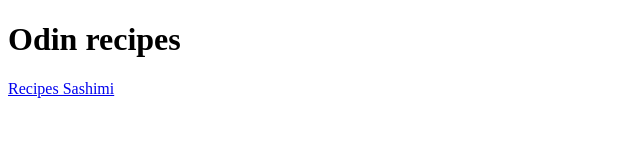
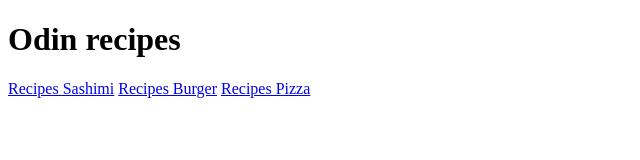
Before and after one commit to Tanachote1/odin-recipes, a plain HTML site: page index.html in a window 1280 px wide. Shown: the whole page, without its empty margins (0-640 px from the left). Drawn offline with Linux system fonts and the light colour scheme.

Commit message:
Linked burger and pizza

```diff
--- a/index.html
+++ b/index.html
@@ -8,5 +8,7 @@
 <body>
     <h1>Odin recipes</h1>
     <a href="recipes/sashimi.html">Recipes Sashimi</a>
+    <a href="recipes/burger.html">Recipes Burger</a>
+    <a href="recipes/pizza.html">Recipes Pizza</a>
 </body>
 </html>
```
